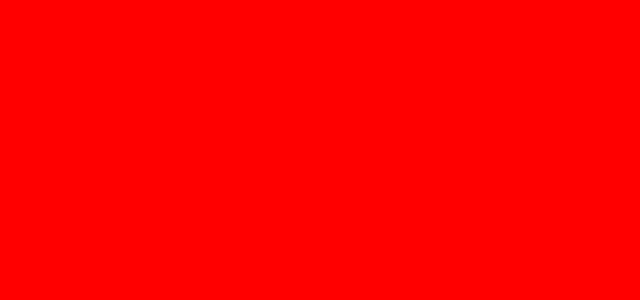
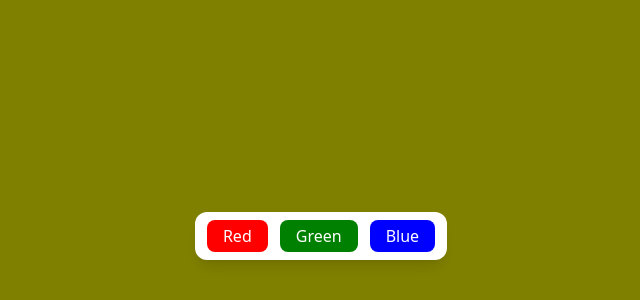
Before and after one commit to bhupeshlife/react-tutorial, a React (Vite) app: page /bg-changer in a window 1280 px wide. Shown: the part 492-792 px from the top of the page, without its empty margins (319-959 px from the left). Built offline with nearby package versions, Linux system fonts and the light colour scheme.

Commit message:
Enhance BgChanger component with color selection buttons and update initial background color

```diff
--- a/src/components/BgChanger.jsx
+++ b/src/components/BgChanger.jsx
@@ -1,11 +1,33 @@
 import React, { useState } from "react";
 
 function BgChanger() {
-  const [bgColor, setBgColor] = useState("red");
+  const [bgColor, setBgColor] = useState("Olive");
   return (
     <div className="w-full h-screen" style={{ backgroundColor: bgColor }}>
       <div className="fixed flex flex-wrap justify-center bottom-12 inset-x-0 px-2">
-        <div className="flex flex-wrap justify-center gap-3"></div>
+        <div className="flex flex-wrap justify-center gap-3 shadow-lg bg-white px-3 py-2 rounded-xl">
+          <button
+            className="outline-none px-4 py-1 rounded-lg text-white"
+            style={{ backgroundColor: "Red" }}
+            onClick={() => setBgColor("Red")}
+          >
+            Red
+          </button>
+          <button
+            className="outline-none px-4 py-1 rounded-lg text-white"
+            style={{ backgroundColor: "green" }}
+            onClick={() => setBgColor("Green")}
+          >
+            Green
+          </button>
+          <button
+            className="outline-none px-4 py-1 rounded-lg text-white"
+            style={{ backgroundColor: "Blue" }}
+            onClick={() => setBgColor("Blue")}
+          >
+            Blue
+          </button>
+        </div>
       </div>
     </div>
   );
```
